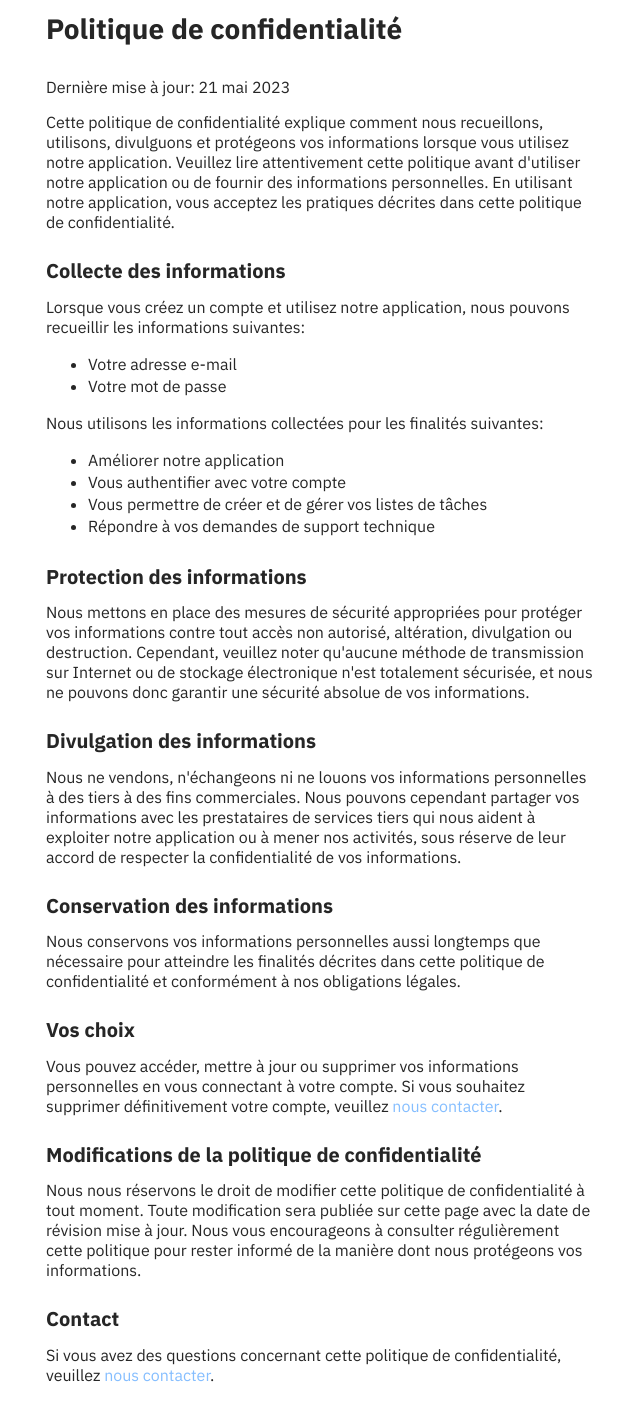
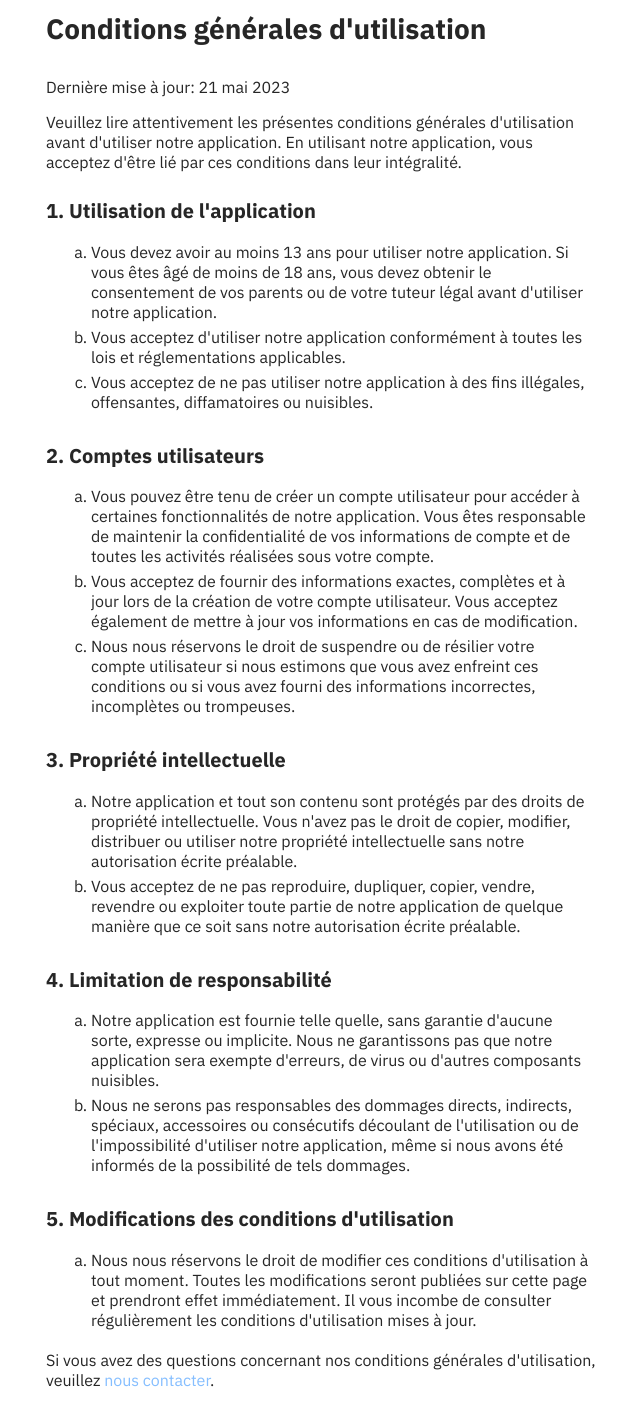
Before and after one commit to souli-a/todo-app-archived, a React (Vite) app: page / in a window 1280 px wide. Shown: the whole page, without its empty margins (319-959 px from the left). Built offline with nearby package versions, Linux system fonts and the light colour scheme.

Commit message:
feat: add terms and conditions page

```diff
--- a/src/PolicyPrivacy.jsx
+++ b/src/PolicyPrivacy.jsx
@@ -31,7 +31,7 @@ const Div = styled.div`
     }
     & > ul > li {
       font-size: 1.6rem;
-      margin: 0.2rem;
+      margin: 0.5rem;
       padding: 0;
     }
     & > ul {
--- /dev/null
+++ b/src/TermsAndConditions.jsx
@@ -0,0 +1,156 @@
+import styled from 'styled-components';
+import colors from './Colors.jsx';
+
+const Div = styled.div`
+  &.parent-terms-content {
+    display: flex;
+    justify-content: center;
+    align-items: center;
+  }
+  &.terms-content {
+    height: 100%;
+    width: 550px;
+    display: flex;
+    flex-direction: column;
+    padding: 1rem;
+    color: ${colors.black};
+    & > h1 {
+      font-size: 2.8rem;
+      margin: 0 0 3rem 0;
+      padding: 0;
+    }
+    & > h3 {
+      font-size: 2rem;
+      margin: 1rem 0 1.25rem 0;
+      padding: 0;
+    }
+    & > p {
+      font-size: 1.6rem;
+      margin: 0 0 1.5rem 0;
+      padding: 0;
+    }
+    & > ol > li {
+      font-size: 1.6rem;
+      margin: 0.5rem;
+      padding: 0;
+    }
+    & > ol {
+      margin: 0 0 1.5rem 0;
+    }
+  }
+`;
+
+const A = styled.a`
+  font-size: 1.6rem;
+  color: ${colors.blue2};
+  text-decoration: none;
+  transition: all 0.2s ease-in-out;
+  &:hover {
+    color: ${colors.blue4};
+    text-decoration: underline;
+    cursor: pointer;
+  }
+  &:active {
+    color: ${colors.blue5};
+  }
+`;
+
+const PrivacyPolicy = () => {
+  return (
+    <Div className="parent-terms-content">
+      <Div className="terms-content">
+        <h1>Conditions générales d'utilisation</h1>
+        <p>Dernière mise à jour: 21 mai 2023</p>
+        <p>
+          Veuillez lire attentivement les présentes conditions générales
+          d'utilisation avant d'utiliser notre application. En utilisant notre
+          application, vous acceptez d'être lié par ces conditions dans leur
+          intégralité.
+        </p>
+        <h3>1. Utilisation de l'application</h3>
+        <ol type="a">
+          <li>
+            Vous devez avoir au moins 13 ans pour utiliser notre application. Si
+            vous êtes âgé de moins de 18 ans, vous devez obtenir le consentement
+            de vos parents ou de votre tuteur légal avant d'utiliser notre
+            application.
+          </li>
+          <li>
+            Vous acceptez d'utiliser notre application conformément à toutes les
+            lois et réglementations applicables.
+          </li>
+          <li>
+            Vous acceptez de ne pas utiliser notre application à des fins
+            illégales, offensantes, diffamatoires ou nuisibles.
+          </li>
+        </ol>
+        <h3>2. Comptes utilisateurs</h3>
+        <ol type="a">
+          <li>
+            Vous pouvez être tenu de créer un compte utilisateur pour accéder à
+            certaines fonctionnalités de notre application. Vous êtes
+            responsable de maintenir la confidentialité de vos informations de
+            compte et de toutes les activités réalisées sous votre compte.
+          </li>
+          <li>
+            Vous acceptez de fournir des informations exactes, complètes et à
+            jour lors de la création de votre compte utilisateur. Vous acceptez
+            également de mettre à jour vos informations en cas de modification.
+          </li>
+          <li>
+            Nous nous réservons le droit de suspendre ou de résilier votre
+            compte utilisateur si nous estimons que vous avez enfreint ces
+            conditions ou si vous avez fourni des informations incorrectes,
+            incomplètes ou trompeuses.
+          </li>
+        </ol>
+        <h3>3. Propriété intellectuelle</h3>
+        <ol type="a">
+          <li>
+            Notre application et tout son contenu sont protégés par des droits
+            de propriété intellectuelle. Vous n'avez pas le droit de copier,
+            modifier, distribuer ou utiliser notre propriété intellectuelle sans
+            notre autorisation écrite préalable.
+          </li>
+          <li>
+            Vous acceptez de ne pas reproduire, dupliquer, copier, vendre,
+            revendre ou exploiter toute partie de notre application de quelque
+            manière que ce soit sans notre autorisation écrite préalable.
+          </li>
+        </ol>
+        <h3>4. Limitation de responsabilité</h3>
+        <ol type="a">
+          <li>
+            Notre application est fournie telle quelle, sans garantie d'aucune
+            sorte, expresse ou implicite. Nous ne garantissons pas que notre
+            application sera exempte d'erreurs, de virus ou d'autres composants
+            nuisibles.
+          </li>
+          <li>
+            Nous ne serons pas responsables des dommages directs, indirects,
+            spéciaux, accessoires ou consécutifs découlant de l'utilisation ou
+            de l'impossibilité d'utiliser notre application, même si nous avons
+            été informés de la possibilité de tels dommages.
+          </li>
+        </ol>
+        <h3>5. Modifications des conditions d'utilisation</h3>
+        <ol type="a">
+          <li>
+            Nous nous réservons le droit de modifier ces conditions
+            d'utilisation à tout moment. Toutes les modifications seront
+            publiées sur cette page et prendront effet immédiatement. Il vous
+            incombe de consulter régulièrement les conditions d'utilisation
+            mises à jour.
+          </li>
+        </ol>
+        <p>
+          Si vous avez des questions concernant nos conditions générales
+          d'utilisation, veuillez{' '}
+          <A href="mailto:soulimane.a@protonmail.com">nous contacter</A>.
+        </p>
+      </Div>
+    </Div>
+  );
+};
+
+export default PrivacyPolicy;
--- a/src/main.jsx
+++ b/src/main.jsx
@@ -1,10 +1,10 @@
 import React from 'react';
 import ReactDOM from 'react-dom/client';
-import PolicyPrivacy from './PolicyPrivacy.jsx';
+import TermsAndConditions from './TermsAndConditions.jsx';
 import './index.css';
 
 ReactDOM.createRoot(document.getElementById('root')).render(
   <React.StrictMode>
-    <PolicyPrivacy />
+    <TermsAndConditions />
   </React.StrictMode>
 );
```
